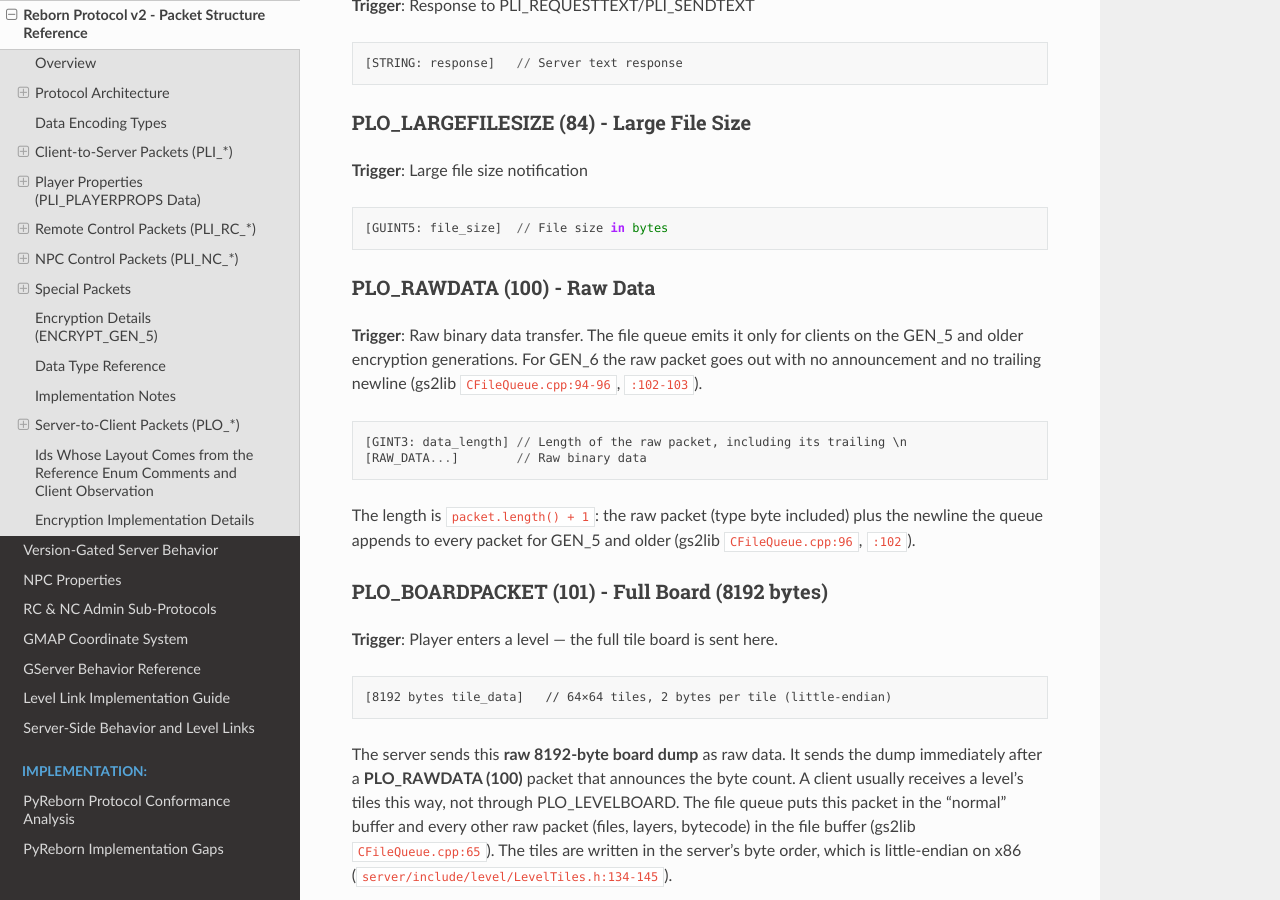
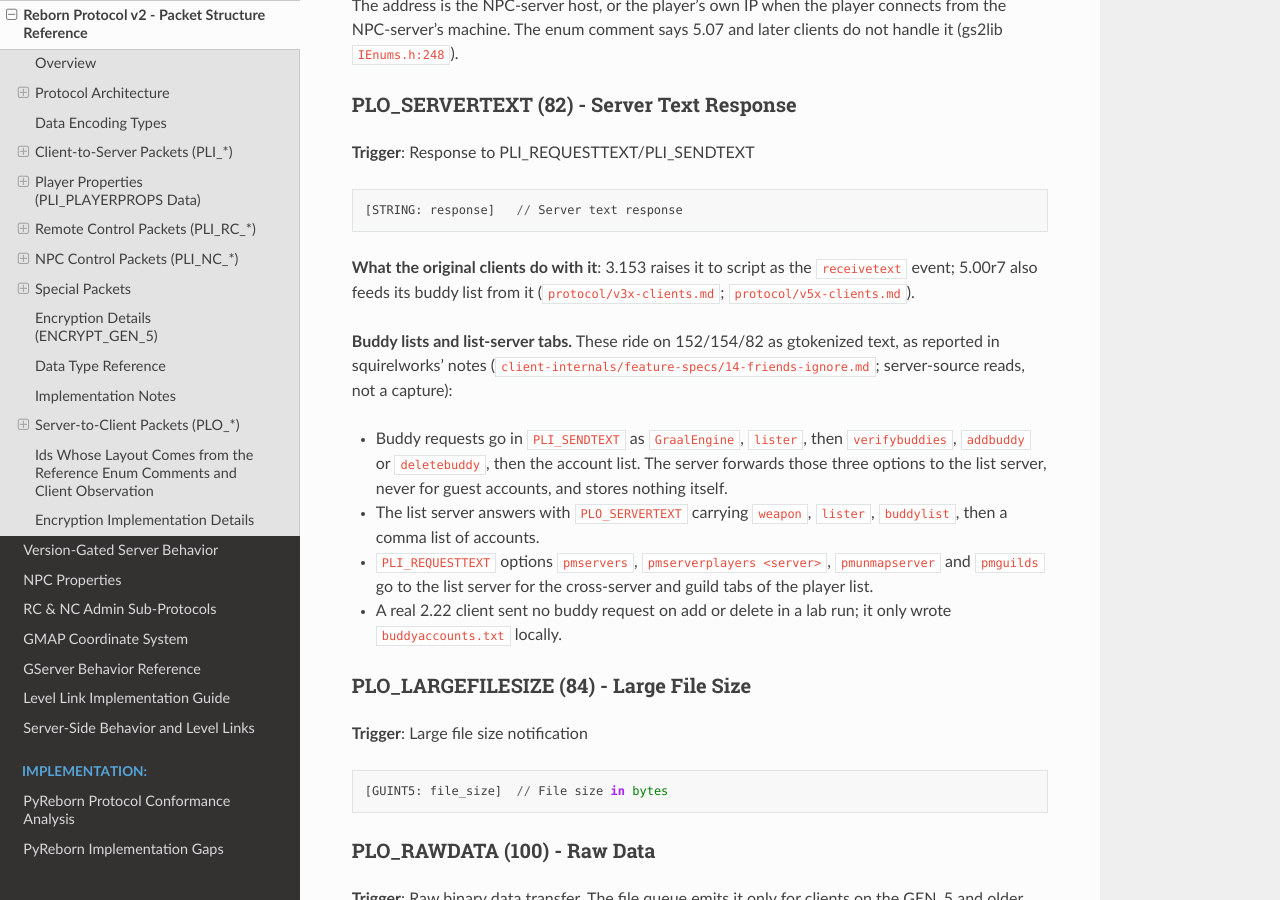
Before and after one commit to hosler/reborn-protocol-docs, a Sphinx documentation site: the page built from docs/protocol/packet-structures.md, in a window 1280 px wide and 900 px high, scrolled down 46510 px. Built offline with Sphinx 7.4.7 and the Read the Docs theme 3.1.0, drawn with Linux system fonts in a browser that asks for light colours; some of the changed text lies outside the part shown.

Commit message:
Server text: buddy-list and tab requests on 152/154/82, and admin message text
Co-Authored-By: Claude Opus 5.5 <noreply@anthropic.com>
Claude-Session: https://claude.ai/code/session_01UG2Sqj3AfdfVRC86AzKWQa

````diff
--- a/docs/protocol/packet-structures.md
+++ b/docs/protocol/packet-structures.md
@@ -1647,6 +1647,9 @@ A default weapon (`PLO_DEFAULTWEAPON (43)`) skips all of this.
 [STRING: message]    // Admin message text
 ```
 
+**Text format**: `Admin <account>:` followed by byte `0xA7` (the `§` line break) and the
+text. The 2.05 client shows it as an admin message ([`protocol/chat-pm-rc.md`](https://github.com/squirelworks/Graal_analysis/blob/main/protocol/chat-pm-rc.md), admin-and-staff section).
+
 ### PLO_EXPLOSION (36) - Explosion
 **Trigger**: Explosion occurs
 ```
@@ -1825,6 +1828,9 @@ only when the `sendplayertriggers` option is on (the default).
 [STRING: message]    // RC chat message
 ```
 
+**Game clients**: 3.153, 4.x, 5.00r7 and 6.x also handle this id, and raise it to script as an
+RC-chat event ([`protocol/v3x-clients.md`](https://github.com/squirelworks/Graal_analysis/blob/main/protocol/v3x-clients.md)).
+
 ### PLO_PROFILE (75) - Player Profile
 **Trigger**: Profile information response
 ```
@@ -1847,6 +1853,21 @@ NPC-server's machine. The enum comment says 5.07 and later clients do not handle
 ```
 [STRING: response]   // Server text response
 ```
+
+**What the original clients do with it**: 3.153 raises it to script as the `receivetext`
+event; 5.00r7 also feeds its buddy list from it ([`protocol/v3x-clients.md`](https://github.com/squirelworks/Graal_analysis/blob/main/protocol/v3x-clients.md); [`protocol/v5x-clients.md`](https://github.com/squirelworks/Graal_analysis/blob/main/protocol/v5x-clients.md)).
+
+**Buddy lists and list-server tabs.** These ride on 152/154/82 as gtokenized text, as reported
+in squirelworks' notes ([`client-internals/feature-specs/14-friends-ignore.md`](https://github.com/squirelworks/Graal_analysis/blob/main/client-internals/feature-specs/14-friends-ignore.md); server-source reads, not a capture):
+- Buddy requests go in `PLI_SENDTEXT` as `GraalEngine`, `lister`, then `verifybuddies`,
+  `addbuddy` or `deletebuddy`, then the account list. The server forwards those three options
+  to the list server, never for guest accounts, and stores nothing itself.
+- The list server answers with `PLO_SERVERTEXT` carrying `weapon`, `lister`, `buddylist`, then
+  a comma list of accounts.
+- `PLI_REQUESTTEXT` options `pmservers`, `pmserverplayers <server>`, `pmunmapserver` and
+  `pmguilds` go to the list server for the cross-server and guild tabs of the player list.
+- A real 2.22 client sent no buddy request on add or delete in a lab run; it only wrote
+  `buddyaccounts.txt` locally.
 
 ### PLO_LARGEFILESIZE (84) - Large File Size
 **Trigger**: Large file size notification
````
